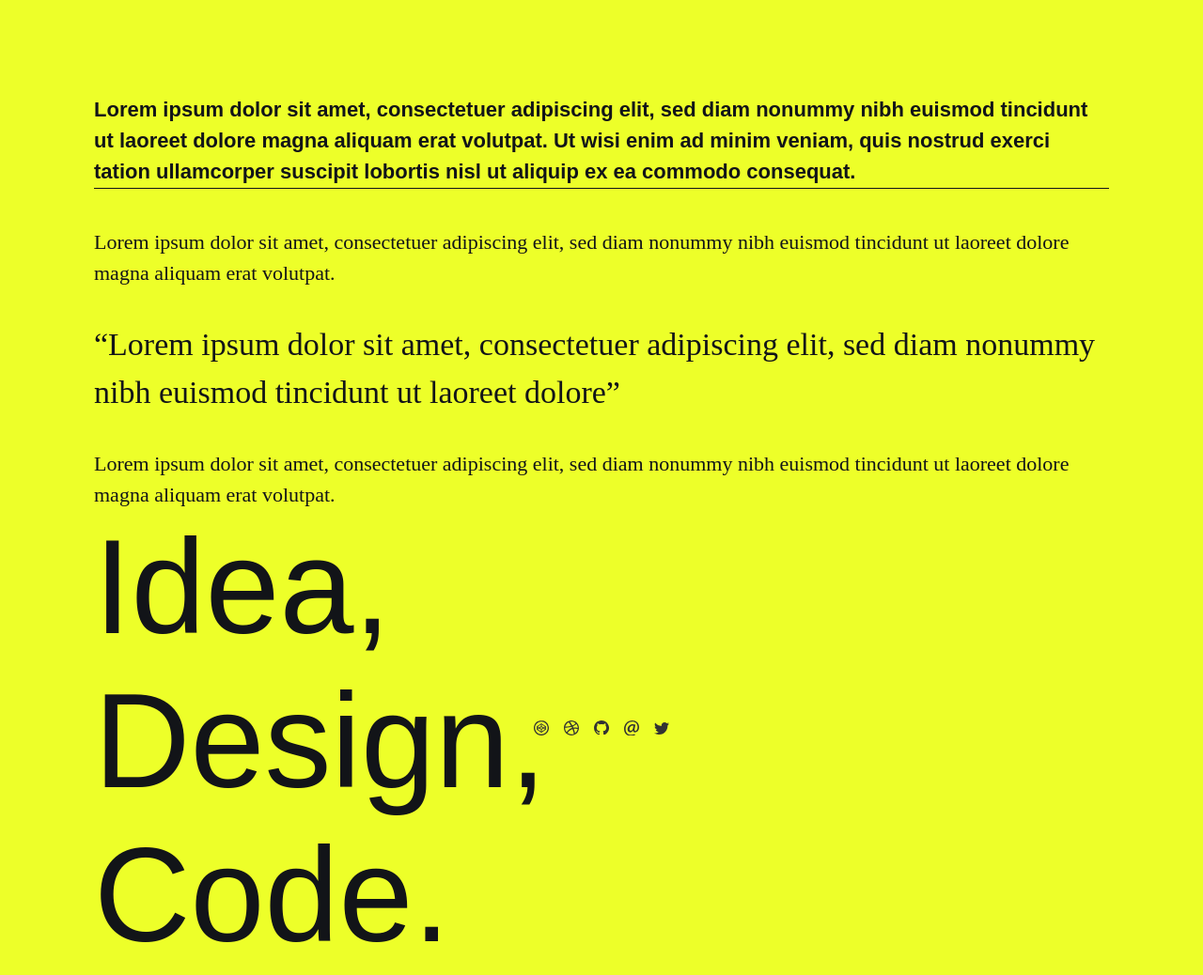
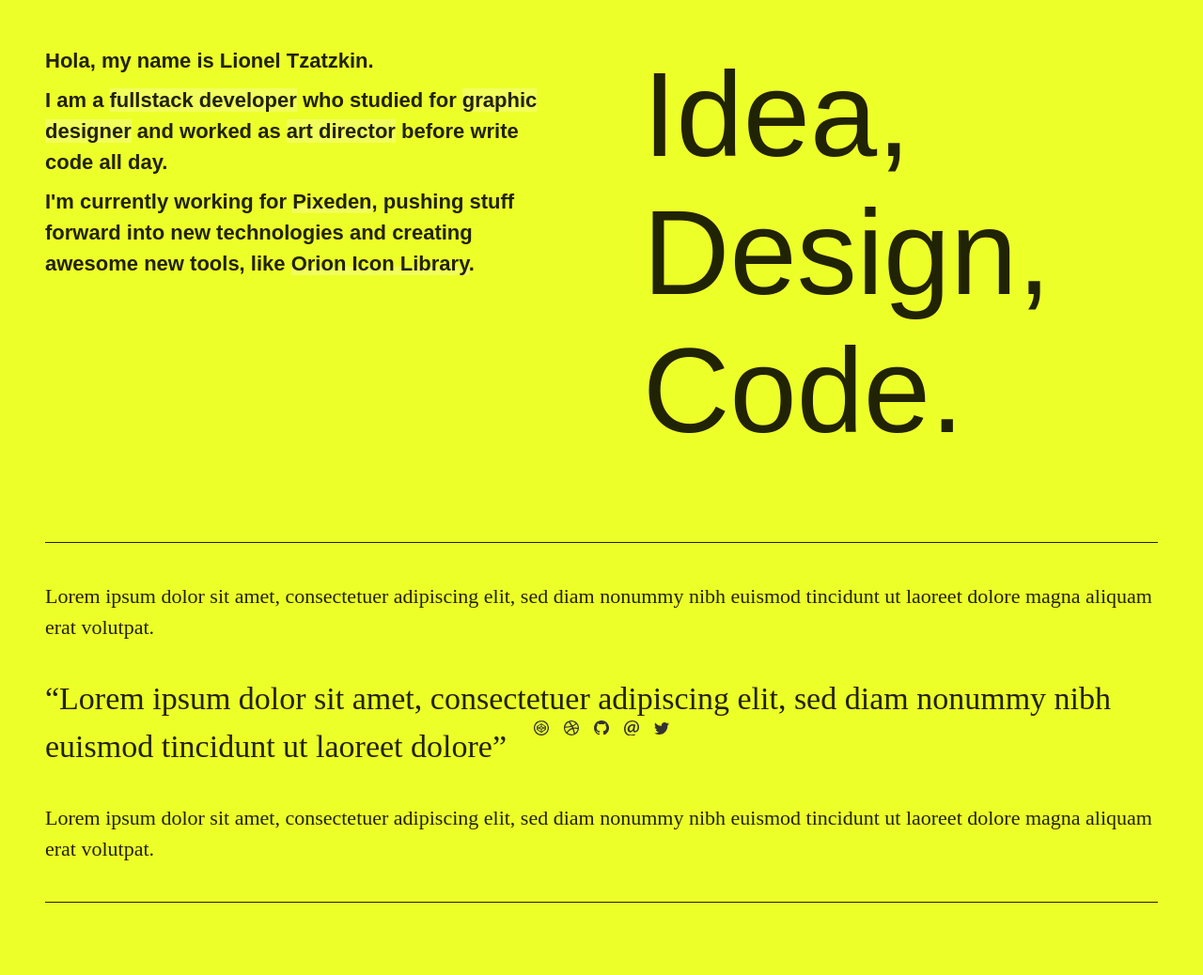
Before and after one commit to elrumordelaluz/elrumordelaluz, a Gatsby site: page / in a window 1280 px wide. Shown: the whole page at 94% size. After the commit the page ends 1009 px from the top, so only its background shows below. Built offline with nearby package versions, Linux system fonts and the light colour scheme; Gatsby itself is replaced by a stand-in of ours; a web font is replaced by a local one.

Commit message:
Update index

```diff
--- a/src/components/reboot.css
+++ b/src/components/reboot.css
@@ -176,21 +176,28 @@ option {
   font-family: 'Miriam Libre', sans-serif;
 }
 
+:root {
+  --h: 65;
+  --s: 100%;
+  --l: 58%;
+  --black: #212305;
+}
+
 body {
   margin: 0;
-  background-color: hsl(65, 100%, 58%);
-  color: #fbf8ca;
+  background-color: hsl(var(--h), var(--s), var(--l));
+  color: var(--black);
   font-family: 'Arapey', serif;
 }
 
 ::selection {
   color: #fff;
-  background: #bc79d9;
+  background: #fb28e9;
   text-shadow: none;
 }
 ::-moz-selection {
   color: #fff;
-  background: #bc79d9;
+  background: #fb28e9;
   text-shadow: none;
 }
 
--- a/src/pages/index.js
+++ b/src/pages/index.js
@@ -4,16 +4,30 @@ import styles from './index.module.css'
 
 const IndexPage = () => (
   <Layout>
-    <div className={styles.grid}>
-      <div className={styles.a}>
+    <div className={styles.wrapper}>
+      <div className={styles.intro}>
+        <p>Hola, my name is Lionel Tzatzkin.</p>
         <p>
-          Lorem ipsum dolor sit amet, consectetuer adipiscing elit, sed diam
-          nonummy nibh euismod tincidunt ut laoreet dolore magna aliquam erat
-          volutpat. Ut wisi enim ad minim veniam, quis nostrud exerci tation
-          ullamcorper suscipit lobortis nisl ut aliquip ex ea commodo consequat.{' '}
+          I am a <span className={styles.highlight}>fullstack developer</span>{' '}
+          who studied for{' '}
+          <span className={styles.highlight}>graphic designer</span> and worked
+          as <span className={styles.highlight}>art director</span> before write
+          code all day.
+        </p>
+        <p>
+          I'm currently working for{' '}
+          <a className={styles.link} href="https://pixeden.com">
+            Pixeden
+          </a>
+          , pushing stuff forward into new technologies and creating awesome new
+          tools, like{' '}
+          <a className={styles.link} href="https://orioniconlibrary.com">
+            Orion Icon Library
+          </a>
+          .
         </p>
       </div>
-      <div className={styles.b}>
+      <div className={styles.quotes}>
         <p>
           Lorem ipsum dolor sit amet, consectetuer adipiscing elit, sed diam
           nonummy nibh euismod tincidunt ut laoreet dolore magna aliquam erat
@@ -29,7 +43,7 @@ const IndexPage = () => (
           volutpat.
         </p>
       </div>
-      <div className={styles.c}>
+      <div className={styles.copy}>
         Idea, <br />
         Design, <br />
         Code.
--- a/src/pages/index.module.css
+++ b/src/pages/index.module.css
@@ -68,36 +68,101 @@
   justify-content: center;
 }
 
-.grid {
-  color: #121418;
+.wrapper {
   display: grid;
-  /* grid-template-columns: 520px 300px 1fr; */
-  grid-template-columns: repeat(auto-fit, minmax(520px, 1fr));
-  grid-template-rows: minmax(100px, auto);
-  grid-column-gap: 88px;
-  margin: 100px;
+  grid-gap: 88px;
+  grid-template-areas:
+    'copy'
+    'intro'
+    'quotes';
+  color: #212305;
+  margin: 1rem;
 }
 
-.a {
+.quotes {
+  grid-area: quotes;
+}
+
+.intro {
+  grid-area: intro;
+}
+
+.intro {
   font-family: 'Miriam Libre', sans-serif;
   font-size: 22px;
   font-weight: bold;
   line-height: 1.5;
 }
 
-.b {
+.intro p {
+  margin-bottom: 0.4em;
+}
+
+.quotes {
+  border-top: 1px solid;
   padding-top: 40px;
-  border-top: 1px solid;
+  border-bottom: 1px solid;
+  padding-bottom: 40px;
   font-size: 22px;
   line-height: 1.5;
 }
 
-.c {
+.copy {
   font-family: 'Miriam Libre', sans-serif;
-  font-size: 142px;
+  font-size: 4rem;
 }
 
 .quote {
   font-size: 34px;
   padding: 1em 0;
 }
+
+@media (min-width: 760px) {
+  .wrapper {
+    grid-template-columns: 1fr 1fr;
+    grid-template-areas:
+      'intro copy'
+      'quotes quotes';
+    margin: 3rem;
+  }
+
+  .copy {
+    align-self: center;
+    font-size: 8rem;
+  }
+}
+
+@media (min-width: 1312px) {
+  .wrapper {
+    grid-template-columns: 1.7fr 1fr 2.2fr;
+    grid-template-areas: 'intro quotes copy';
+    margin: 100px;
+  }
+
+  .copy {
+    align-self: start;
+  }
+}
+
+.highlight,
+.link {
+  --h-color: hsl(var(--h), var(--s), calc(var(--l) + 10%));
+  background: linear-gradient(var(--h-color, #c8d723), var(--h-color, #c8d723));
+  background-repeat: no-repeat;
+  background-position: left 0 bottom 0;
+}
+
+.highlight {
+  background-size: 200%;
+}
+
+.link {
+  background-size: 100% 0.4em;
+  text-decoration: none;
+  outline: 0;
+  color: inherit;
+}
+
+.link:hover {
+  --h-color: hsl(var(--h), var(--s), calc(var(--l) + 30%));
+}
```
